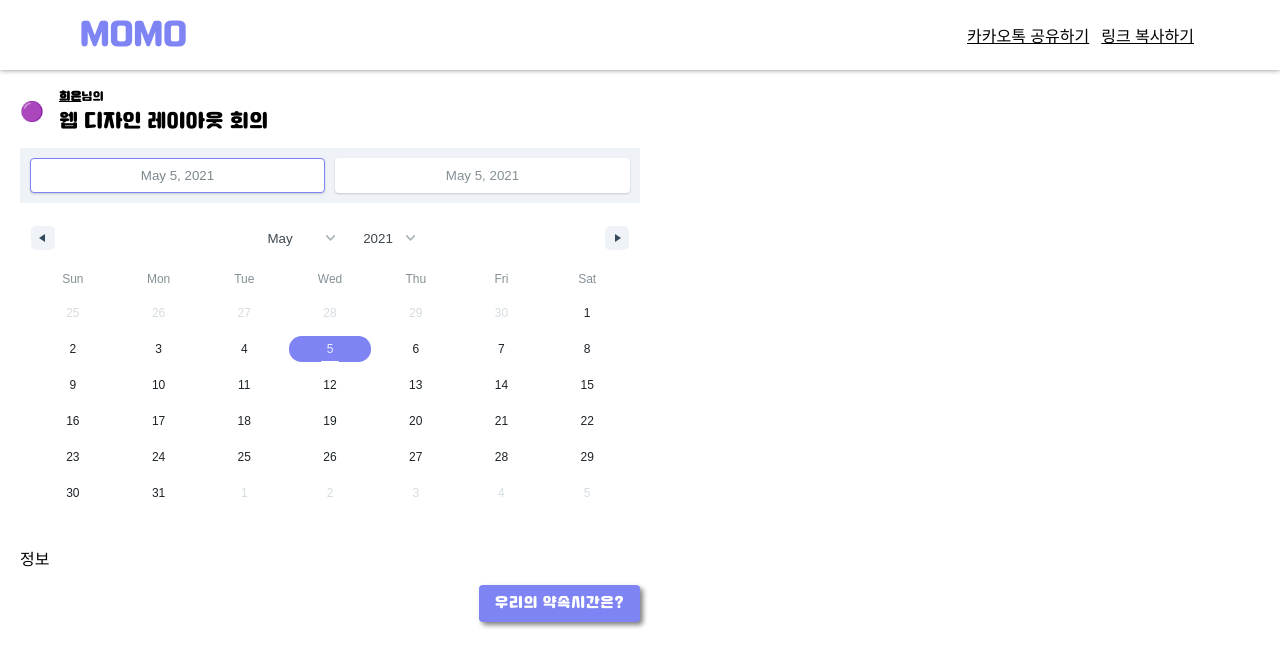
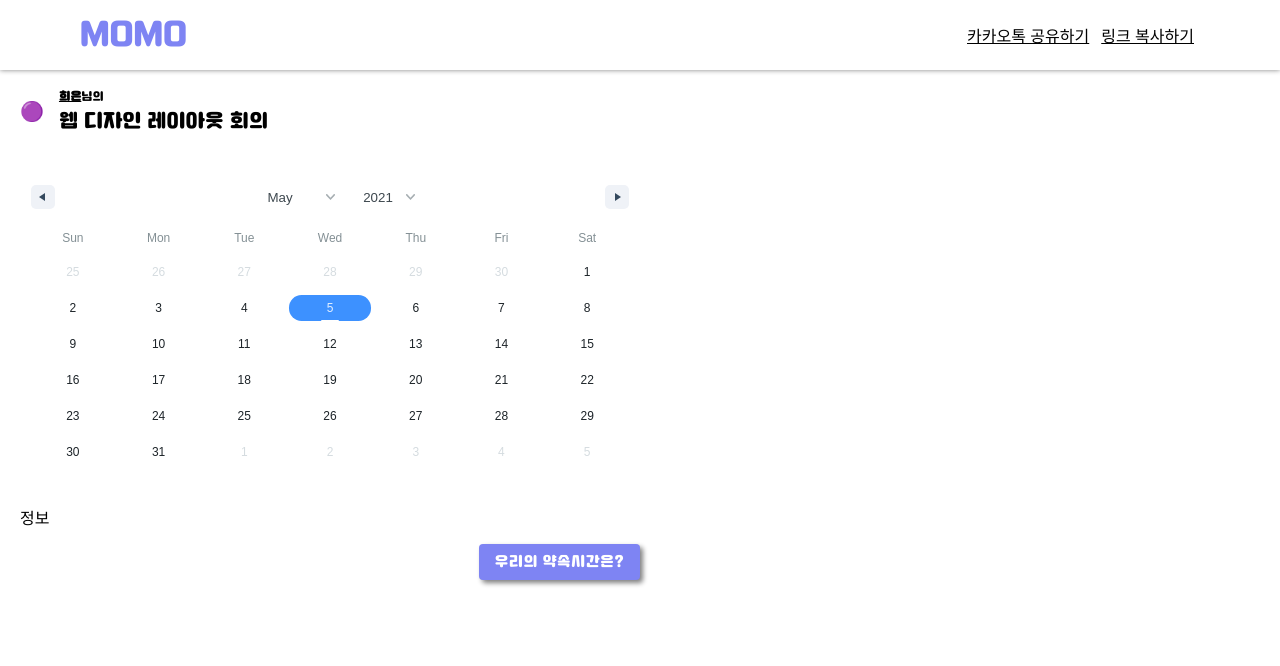
Before and after one commit to Modu-Moija/momo-front, a React (Create React App) app: page /result in a window 1280 px wide. Shown: the top 666 px of the page. Built offline with nearby package versions, Linux system fonts and the light colour scheme; a web font is replaced by a local one.

Commit message:
daterange to calendar

```diff
--- a/src/Components/CalendarComponent.tsx
+++ b/src/Components/CalendarComponent.tsx
@@ -1,5 +1,5 @@
 import React, { Dispatch, useState } from 'react';
-import { DateRange, OnChangeProps } from 'react-date-range';
+import { Calendar, OnChangeProps } from 'react-date-range';
 import "../scss/component/_calendar.scss";
 import 'react-date-range/dist/styles.css'; // main style file
 import 'react-date-range/dist/theme/default.css'; // theme css file
@@ -7,16 +7,15 @@ import 'react-date-range/dist/theme/default.css'; // theme css file
 import { DateRangeType } from '../Main/Type';
 
 type Props = {
-	dateRange: DateRangeType, // useState state
-	handleDateRange: (range: OnChangeProps) => void // handling function using useState dispatch
+	date: Date // useState state
+	handleDateClick: (range: OnChangeProps) => void // handling function using useState dispatch
 };
 
-const CalendarComponent = ({ dateRange, handleDateRange }: Props) => {
+const CalendarComponent = ({ date, handleDateClick }: Props) => {
 	return (
-		<DateRange
-			ranges={[dateRange]}
-			onChange={handleDateRange}
-			rangeColors={['#7E84F3']}
+		<Calendar
+			date={date}
+			onChange={handleDateClick}
 		/>
 	);
 };
--- a/src/Pages/Result.tsx
+++ b/src/Pages/Result.tsx
@@ -14,15 +14,10 @@ const Result = () => {
 	const arrowShow = useArrowState();
 	const setArrowShow = useArrowDispatch();
 
-	const [dateRange, setDateRange] = useState<DateRangeType>({
-		startDate : new Date(),
-		endDate : new Date(),
-		key: 'selection'
-	});
+	const [date, setDate] = useState<Date>(new Date());
 
-	const handleDateRange = (range : any) => { // 나중에 type 정확히 하기
-		const changeRange : DateRangeType = range[dateRange.key];
-		setDateRange(changeRange);
+	const handleDateClick = (datePara : any) => { // 나중에 type 정확히 하기
+		setDate(datePara);
 	}
 
 	const showResult = () => {
@@ -40,8 +35,8 @@ const Result = () => {
 				</div>
 				<div className="result-table">
 					<CalendarComponent
-						dateRange = {dateRange}
-						handleDateRange = {handleDateRange}
+						date = {date}
+						handleDateClick = {handleDateClick}
 					/>
 				</div>
 				<div>
```
